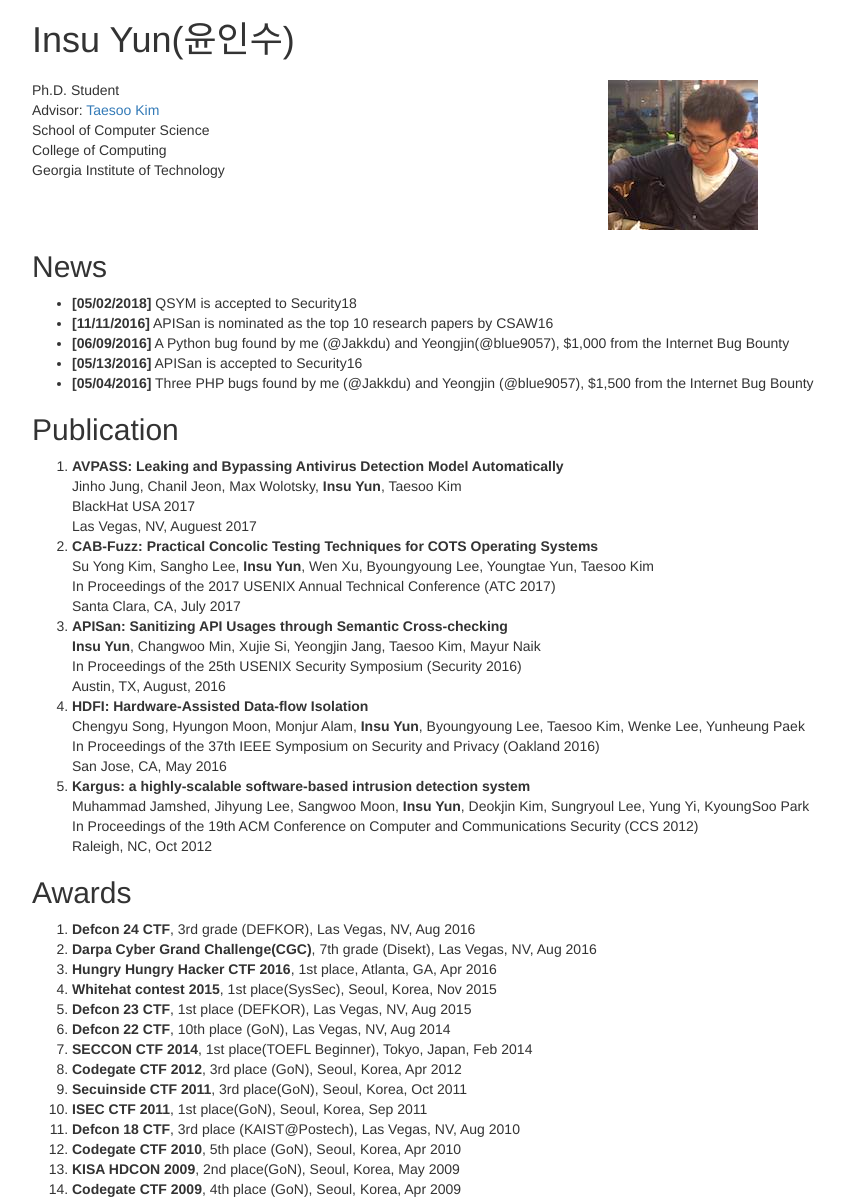
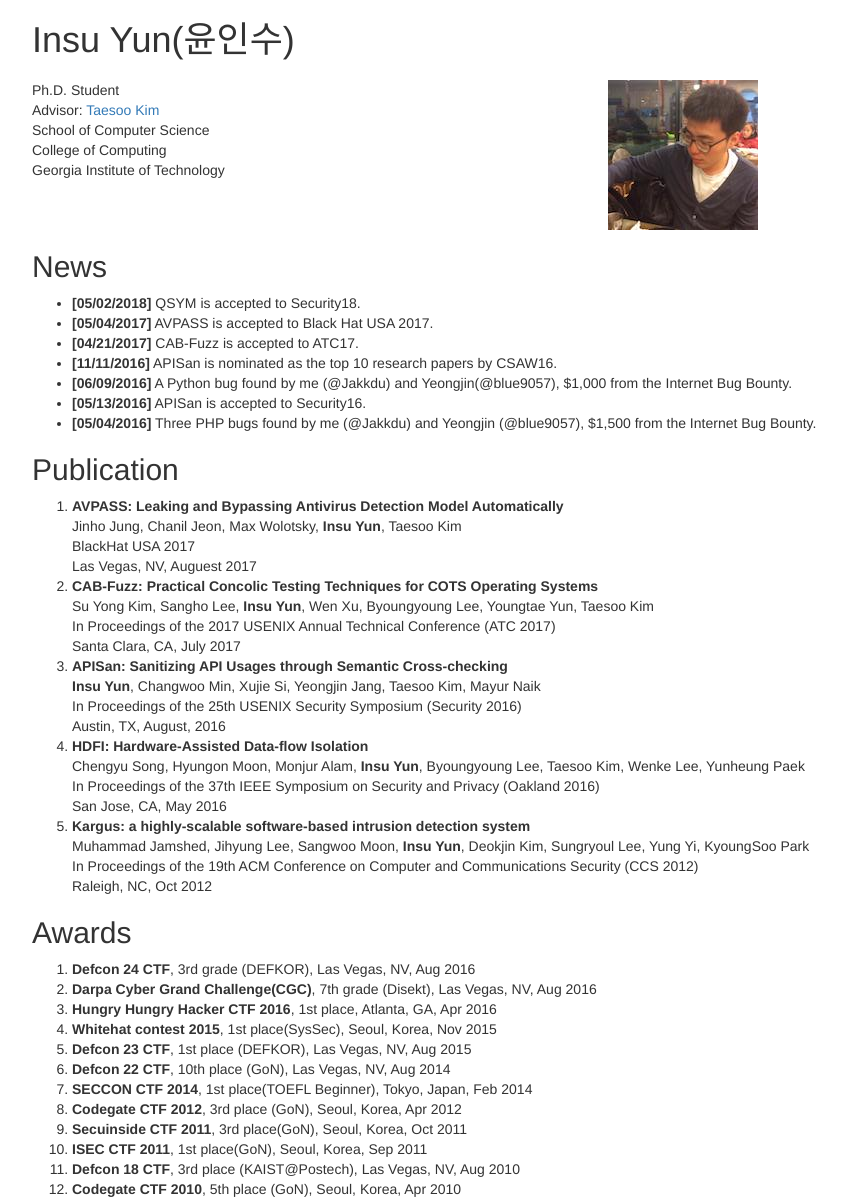
Before and after one commit to jakkdu/jakkdu.github.io, a Jekyll site: the page built from index.html, in a window 1280 px wide. Shown: the part 100-1301 px from the top of the page, without its empty margins (191-1037 px from the left). Built offline with Jekyll 4.4.1, drawn with Linux system fonts in a browser that asks for light colours; nearby versions of some CDN libraries.

Commit message:
Update news

```diff
--- a/_data/news.yml
+++ b/_data/news.yml
@@ -1,14 +1,21 @@
 - date: 05/02/2018
-  content: QSYM is accepted to Security18
+  content: QSYM is accepted to Security18.
+
+- date: 05/04/2017
+  content: AVPASS is accepted to Black Hat USA 2017.
+
+- date: 04/21/2017
+  content: CAB-Fuzz is  accepted to ATC17.
 
 - date: 11/11/2016
-  content: APISan is nominated as the top 10 research papers by CSAW16
+  content: APISan is nominated as the top 10 research papers by CSAW16.
 
 - date: 06/09/2016
-  content: A Python bug found by me (@Jakkdu) and Yeongjin(@blue9057), $1,000 from the Internet Bug Bounty
+  content: A Python bug found by me (@Jakkdu) and Yeongjin(@blue9057), $1,000
+    from the Internet Bug Bounty.
 
 - date: 05/13/2016
-  content: APISan is accepted to Security16
+  content: APISan is accepted to Security16.
 
 - date: 05/04/2016
-  content: Three PHP bugs found by me (@Jakkdu) and Yeongjin (@blue9057), $1,500 from the Internet Bug Bounty
+  content: Three PHP bugs found by me (@Jakkdu) and Yeongjin (@blue9057), $1,500 from the Internet Bug Bounty.
```
Also changed, not shown: _data/awards.yml (line endings or trailing spaces).
